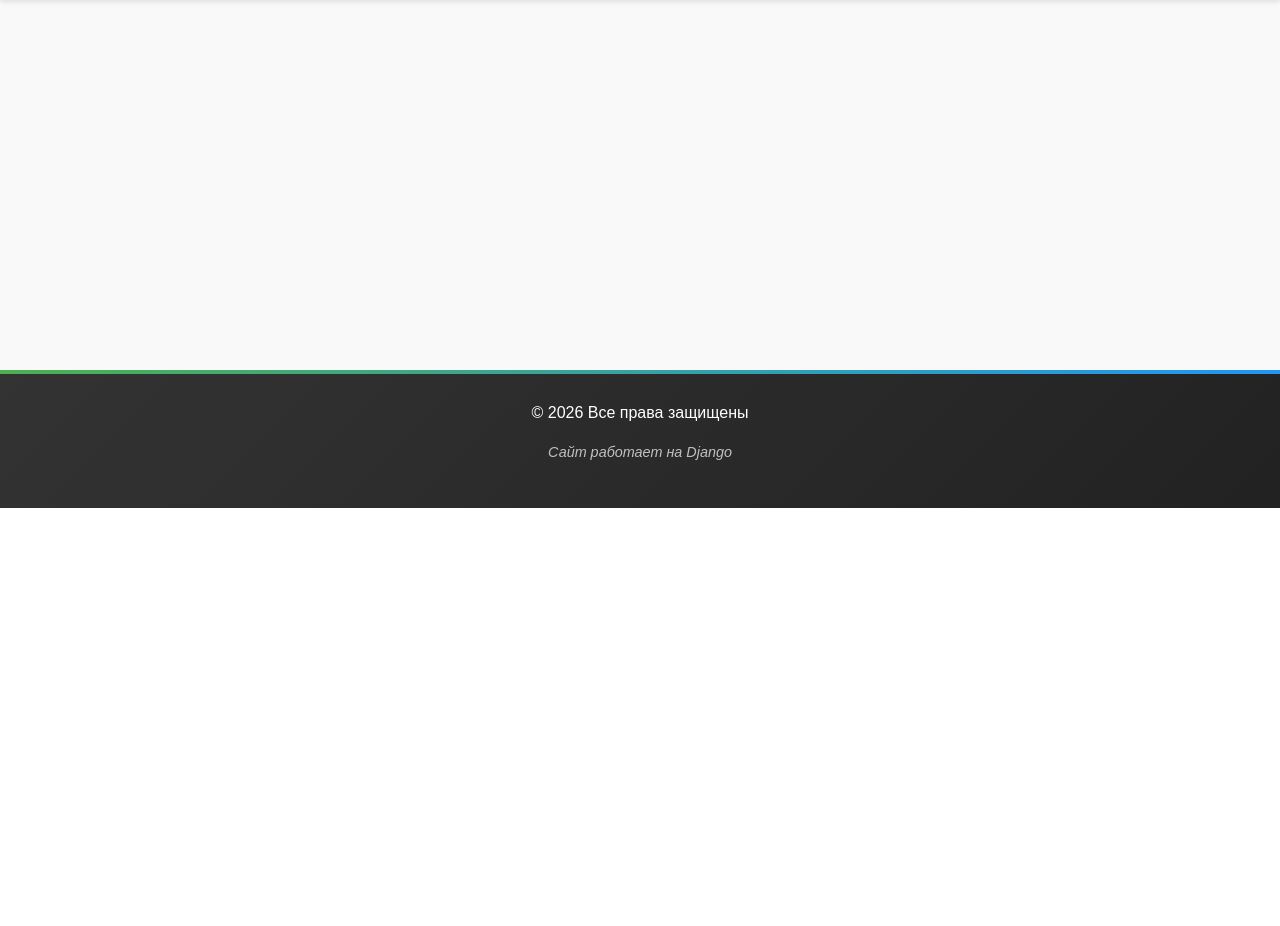
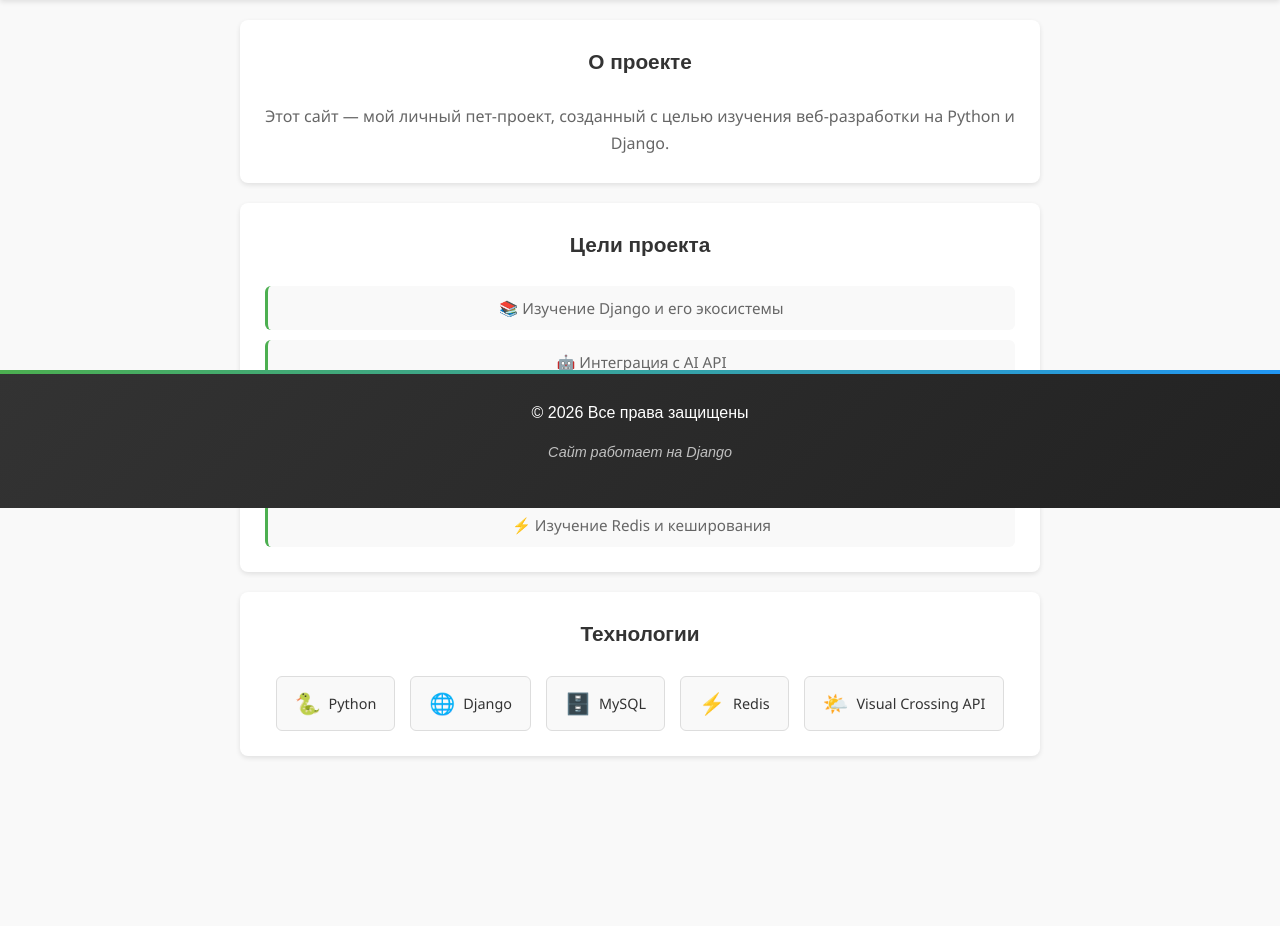
Before and after one commit to alex-zapolskiy/ps_blog, a Django app: template site_notes/templates/site_notes/about.html in a window 1280 px wide. Shown: the part 292-1218 px from the top of the page. Before the commit the page ends 800 px from the top, so only its background shows below. Run offline with Django 5.2, Linux system fonts and the light colour scheme; the template is opened without the code that fills it, so the values that code supplies are empty.

Commit message:
feat(site_notes): добавлен раздел о сайте *Добавлен AboutView на основе TemplateView *Обновлен маршрут в urls.py *Обновлен шаблон about.html *Добавлены стили для шаблоны about.html *Добавлен favicon.ico

```diff
--- a/site_notes/templates/site_notes/about.html
+++ b/site_notes/templates/site_notes/about.html
@@ -1,3 +1,53 @@
 {% extends "base.html" %}
-{% block content%}
-{% endblock%}
+{% block content %}
+<div class="about-page">
+
+    <!-- О проекте -->
+    <div class="about-block">
+        <h2>О проекте</h2>
+        <p>
+            Этот сайт — мой личный пет-проект, созданный с целью изучения
+            веб-разработки на Python и Django.
+        </p>
+    </div>
+
+    <!-- Цели проекта -->
+    <div class="about-block">
+        <h2>Цели проекта</h2>
+        <ul class="about-list">
+            <li>📚 Изучение Django и его экосистемы</li>
+            <li>🤖 Интеграция с AI API</li>
+            <li>🌤️ Работа с внешними API на примере погоды</li>
+            <li>🔐 Реализация системы авторизации</li>
+            <li>⚡ Изучение Redis и кеширования</li>
+        </ul>
+    </div>
+
+    <!-- Технологии -->
+    <div class="about-block">
+        <h2>Технологии</h2>
+        <div class="tech-grid">
+            <div class="tech-item">
+                <span class="tech-icon">🐍</span>
+                <span class="tech-name">Python</span>
+            </div>
+            <div class="tech-item">
+                <span class="tech-icon">🌐</span>
+                <span class="tech-name">Django</span>
+            </div>
+            <div class="tech-item">
+                <span class="tech-icon">🗄️</span>
+                <span class="tech-name">MySQL</span>
+            </div>
+            <div class="tech-item">
+                <span class="tech-icon">⚡</span>
+                <span class="tech-name">Redis</span>
+            </div>
+            <div class="tech-item">
+                <span class="tech-icon">🌤️</span>
+                <span class="tech-name">Visual Crossing API</span>
+            </div>
+        </div>
+    </div>
+</div>
+{% endblock %}
--- a/site_notes/urls.py
+++ b/site_notes/urls.py
@@ -11,5 +11,5 @@ urlpatterns = [
     path('assistant/', views.AssistantFormView.as_view(), name='assistant'),
     path('weather/', views.weather, name='weather'),
     path('contacts/', views.ContactView.as_view(), name='contacts'),
-    path('about/', views.about, name='about')
+    path('about/', views.AboutView.as_view(), name='about')
 ]
--- a/static/css/styles.css
+++ b/static/css/styles.css
@@ -968,6 +968,95 @@ textarea.form-control {
     border-color: var(--danger-color);
     background: #fff8f8;
 }
+/* ===== О САЙТЕ ===== */
+.about-page {
+    max-width: 800px;
+    margin: 20px auto;
+    display: flex;
+    flex-direction: column;
+    gap: 20px;
+}
+
+.about-block {
+    background: var(--white);
+    border-radius: 8px;
+    box-shadow: var(--shadow-light);
+    padding: 25px;
+    text-align: center;
+}
+
+.about-block h2 {
+    font-size: 1.3em;
+    font-weight: 600;
+    color: var(--text-color);
+    margin: 0 0 15px 0;
+    padding-bottom: 10px;
+}
+
+.about-block p {
+    color: var(--text-light);
+    font-family: 'Segoe UI';
+    line-height: 1.7;
+    margin: 0;
+}
+
+/* Список целей */
+.about-list {
+    list-style: none;
+    padding: 0;
+    margin: 0;
+    display: flex;
+    flex-direction: column;
+    gap: 10px;
+}
+
+.about-list li {
+    color: var(--text-light);
+    font-family: 'Segoe UI';
+    font-size: 0.95em;
+    padding: 10px 15px;
+    background: var(--bg-color);
+    border-radius: 6px;
+    border-left: 3px solid var(--accent-color);
+    text-align: center;
+}
+
+/* Сетка технологий */
+.tech-grid {
+    display: flex;
+    flex-wrap: wrap;
+    gap: 15px;
+    justify-content: center;
+}
+
+.tech-item {
+    display: flex;
+    align-items: center;
+    gap: 8px;
+    padding: 10px 18px;
+    background: var(--bg-color);
+    border-radius: 6px;
+    border: 1px solid var(--border-color);
+    transition: all 0.2s ease;
+}
+
+.tech-item:hover {
+    background: var(--gradient-accent);
+    color: var(--white);
+    border-color: transparent;
+    transform: translateY(-2px);
+    box-shadow: var(--shadow-medium);
+}
+
+.tech-icon {
+    font-size: 1.3em;
+}
+
+.tech-name {
+    font-size: 0.9em;
+    font-weight: 500;
+    font-family: 'Segoe UI';
+}
 /* ===== ФУТЕР ===== */
 .site-footer {
     background: linear-gradient(135deg, var(--primary-color), #222);
--- a/templates/base.html
+++ b/templates/base.html
@@ -6,6 +6,7 @@
     <meta name="viewport" content="width=device-width">
     <title>{{ title }}</title>
     <link rel="stylesheet" href="{% static 'css/styles.css' %}">
+    <link rel="icon" type="image/x-icon" href="{% static 'favicon.ico' %}">
 </head>
 <body>
     <div class="page-wrapper">
```
Also changed, not shown: site_notes/views.py (+8 -3 lines), static/favicon.ico (added).
